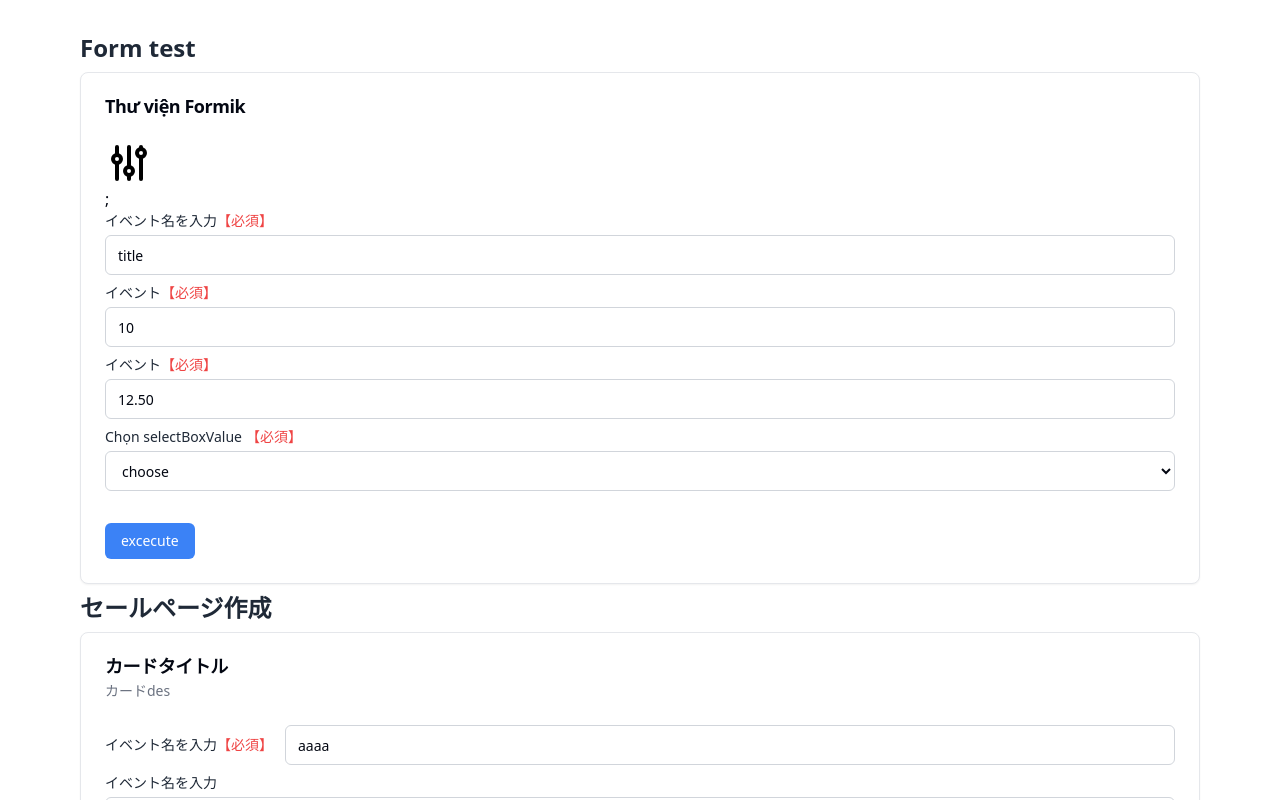
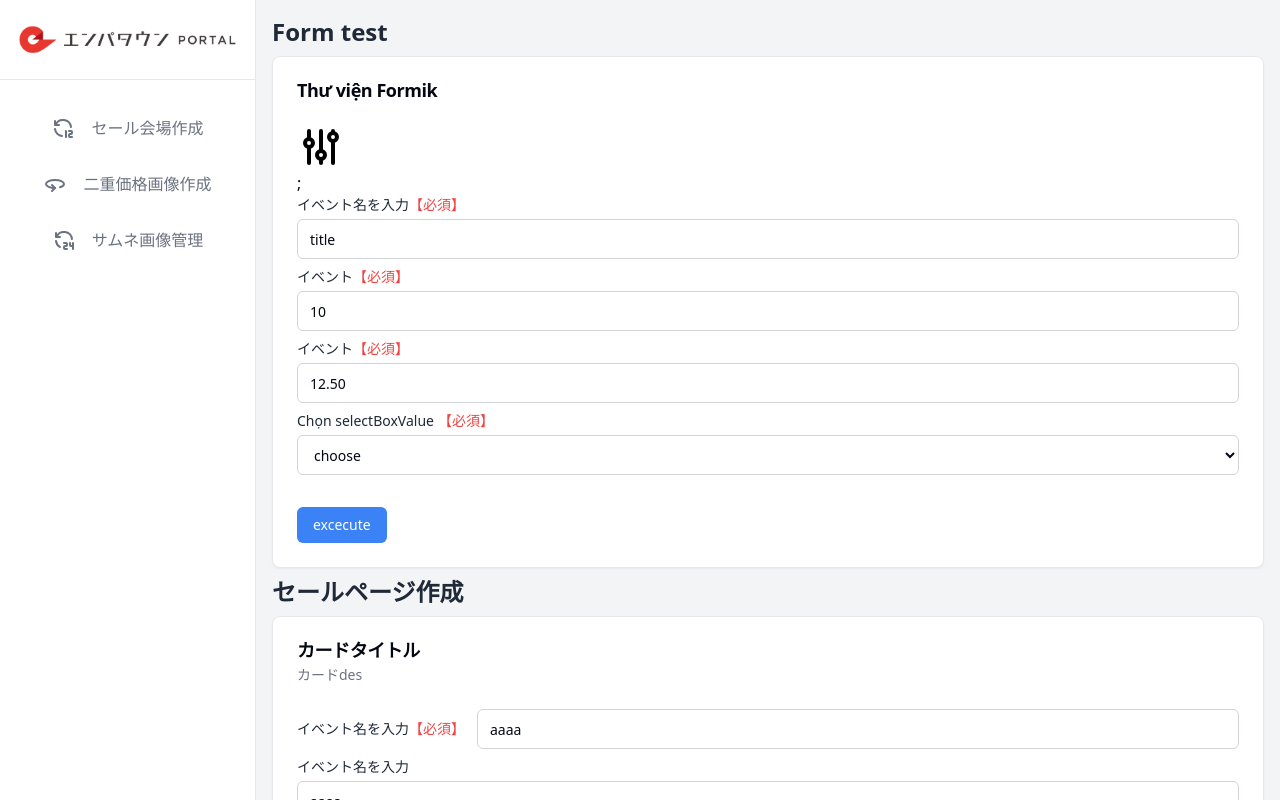
Before and after one commit to IamDieuKhanh2001/enpa_portal_v2, a Next.js app: page / in a window 1280 px wide. Shown: the top 800 px of the page. Built offline with nearby package versions, Linux system fonts and the light colour scheme.

Commit message:
navigation

```diff
--- /dev/null
+++ b/src/app/component/LayoutPortal.tsx
@@ -0,0 +1,111 @@
+"use client";
+
+import React, { useState } from "react";
+import Link from "next/link";
+import { usePathname } from "next/navigation";
+import { cn } from "../lib/utils";
+import { Icon12Hours, Icon24Hours, Icon360, IconBox } from "@tabler/icons-react";
+import Image from "next/image";
+
+// --- Navigation Links ---
+const navLinks = [
+  {
+    href: "/tools/sale-page",
+    label: "セール会場作成",
+    icon: Icon12Hours,
+  },
+  {
+    href: "/tools/two-price-image",
+    label: "二重価格画像作成",
+    icon: Icon360,
+  },
+  {
+    href: "/tools/thumbnail-manager",
+    label: "サムネ画像管理",
+    icon: Icon24Hours,
+  },
+];
+
+// --- Main Layout Component ---
+export default function LayoutPortal({
+  children,
+}: {
+  children: React.ReactNode;
+}) {
+  const pathname = usePathname();
+  const [isSidebarExpanded, setIsSidebarExpanded] = useState(false);
+
+  return (
+    <div className="flex h-screen bg-gray-100">
+      {/* --- Sidebar --- */}
+      <aside
+        className={cn(
+          "bg-white border-r border-gray-200 flex flex-col transition-all duration-300 ease-in-out",
+          isSidebarExpanded ? "w-64" : "w-16" // Adjusted collapsed width
+        )}
+        onMouseEnter={() => setIsSidebarExpanded(true)}
+        onMouseLeave={() => setIsSidebarExpanded(false)}
+      >
+        <div className="relative h-20 px-4 border-b border-gray-200">
+          <Link href="/" className="flex items-center gap-3 w-full h-full relative">
+            <Image
+              width={32}
+              height={32}
+              className={cn(isSidebarExpanded ? "hidden" : "block")}
+              src="/img/logo/emportal_logo.png"
+              alt="emportal_logo"
+            />
+
+            {/* Logo full chiếm toàn bộ cha */}
+            <div className="relative flex-1 h-full">
+              <Image
+                fill
+                src="/img/logo/emportal_logo_full.png"
+                alt="emportal_logo_full"
+                className={cn(
+                  "object-contain transition-opacity duration-300",
+                  isSidebarExpanded ? "opacity-100" : "opacity-0"
+                )}
+              />
+            </div>
+          </Link>
+        </div>
+        <nav className="flex-1 px-2 py-6 space-y-2">
+          {navLinks.map(({ href, label, icon: Icon }) => {
+            const isActive = pathname.startsWith(href);
+            return (
+              <Link
+                key={href}
+                href={href}
+                className={cn(
+                  "flex items-center p-3 rounded-lg font-medium transition-colors justify-center",
+                  "hover:bg-gray-100",
+                  isActive
+                    ? "bg-red-50 text-red-600" // Changed color to red
+                    : "text-gray-500 hover:text-gray-800"
+                )}
+              >
+                <Icon className="h-6 w-6 flex-shrink-0" />
+                <span
+                  className={cn(
+                    "ml-4 transition-opacity duration-200 whitespace-nowrap",
+                    isSidebarExpanded ? "opacity-100" : "opacity-0"
+                  )}
+                >
+                  {label}
+                </span>
+              </Link>
+            );
+          })}
+        </nav>
+      </aside>
+
+      {/* --- Main Content --- */}
+      <main className="flex-1 overflow-y-auto p-4">
+        {" "}
+        {/* Added padding */}
+        <div className="w-full max-w-7xl mx-auto">{children}</div>
+      </main>
+    </div>
+  );
+}
--- a/src/app/layout.tsx
+++ b/src/app/layout.tsx
@@ -1,6 +1,7 @@
 import type { Metadata } from "next";
 import { Noto_Sans_JP } from "next/font/google";
 import "./globals.css";
+import LayoutPortal from "./component/LayoutPortal";
 
 const notoSansJp = Noto_Sans_JP({
   subsets: ["latin"],
@@ -10,8 +11,8 @@ const notoSansJp = Noto_Sans_JP({
 });
 
 export const metadata: Metadata = {
-  title: "Create Next App",
-  description: "Generated by create next app",
+  title: "EmpaPortal V2",
+  description: "EmpaTools Next.js Version",
 };
 
 export default function RootLayout({
@@ -20,11 +21,12 @@ export default function RootLayout({
   children: React.ReactNode;
 }>) {
   return (
-    <html lang="en">
+    <html lang="ja">
       <body
         className={`${notoSansJp.variable} font-sans bg-background-subtle`}
+        suppressHydrationWarning={true}
       >
-        {children}
+        <LayoutPortal>{children}</LayoutPortal>
       </body>
     </html>
   );
--- a/src/app/page.tsx
+++ b/src/app/page.tsx
@@ -44,7 +44,7 @@ export default function Home() {
   return (
     <>
 
-      <div className="container mx-auto px-4 py-8 max-w-6xl">
+      <div className="">
 
         <h1 className="text-2xl font-bold text-gray-800 mb-2">Form test</h1>
         <Card>
```
Also changed, not shown: public/img/logo/emportal_logo.png (added), public/img/logo/emportal_logo_full.png (added).
